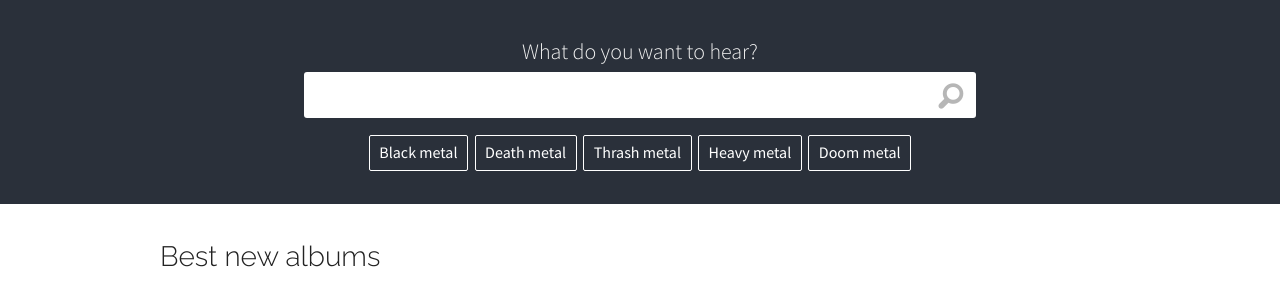
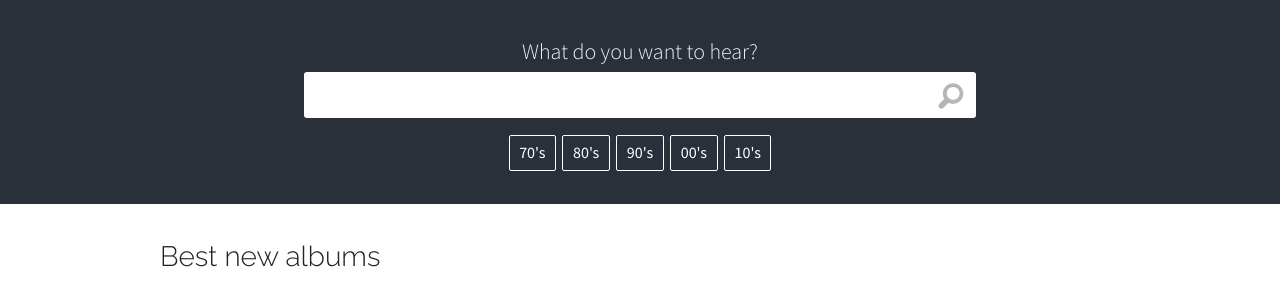
Before and after one commit to pabloroman/hme-python, a Django app: page / in a window 1280 px wide. Shown: the part 64-370 px from the top of the page. Run offline with Django 3.2, Linux system fonts and the light colour scheme; data that the repository does not hold is empty; some web fonts are replaced.

Commit message:
Showing links to years in homepage

```diff
--- a/app/templates/home.html
+++ b/app/templates/home.html
@@ -10,11 +10,11 @@
 
     </form>
     <div class="cloudtag">
-        <a href="">Black metal</a>
-        <a href="">Death metal</a>
-        <a href="">Thrash metal</a>
-        <a href="">Heavy metal</a>
-        <a href="">Doom metal</a>
+        <a href="{% url 'years_show' year_start=1970 year_end=1980 %}">70's</a>
+        <a href="{% url 'years_show' year_start=1980 year_end=1990 %}">80's</a>
+        <a href="{% url 'years_show' year_start=1990 year_end=2000 %}">90's</a>
+        <a href="{% url 'years_show' year_start=2000 year_end=2010 %}">00's</a>
+        <a href="{% url 'years_show' year_start=2010 year_end=2020 %}">10's</a>
     </div>
 </div>
 </section>
--- a/app/urls.py
+++ b/app/urls.py
@@ -11,4 +11,6 @@ urlpatterns = patterns('',
 	url(r'^genres/(?P<genre_id>\d+)/$', views.genre_show, name='genres_show'),
     url(r'^genres/$', views.genre_index, name='genres_index'),
     url(r'^search/$', views.band_search, name='search'),
+
+    url(r'^years/(?P<year_start>\d+)/(?P<year_end>\d+)/$', views.years_show, name='years_show'),
 )
--- a/app/views.py
+++ b/app/views.py
@@ -44,3 +44,7 @@ def genre_index(request):
 
 def genre_show(request, genre_id):
     return render(request, 'genres/show.html')
+
+def years_show(request, year_start, year_end):
+    album_list = Album.objects.filter(year__gte=year_start).filter(year__lt=year_end).order_by('-score')[:60]
+    return render(request,  'home.html', {'albums': album_list })
```
Also changed, not shown: 2 other files.
